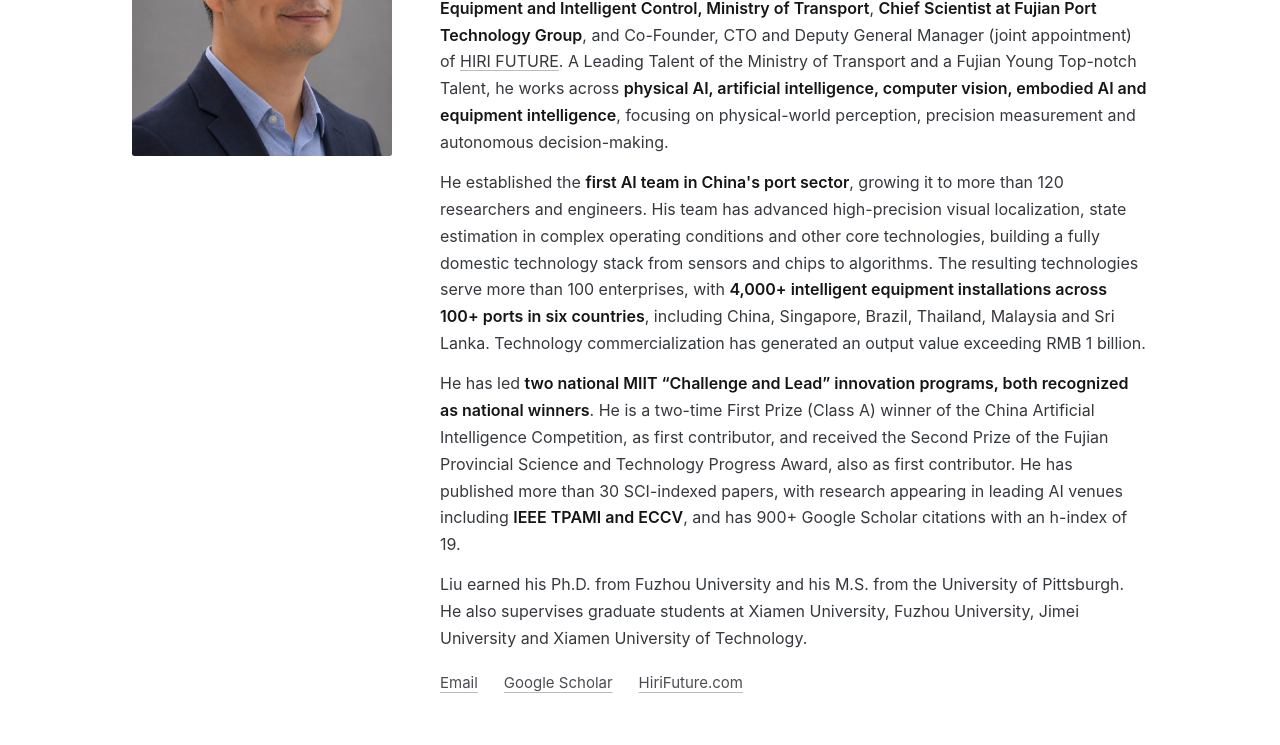
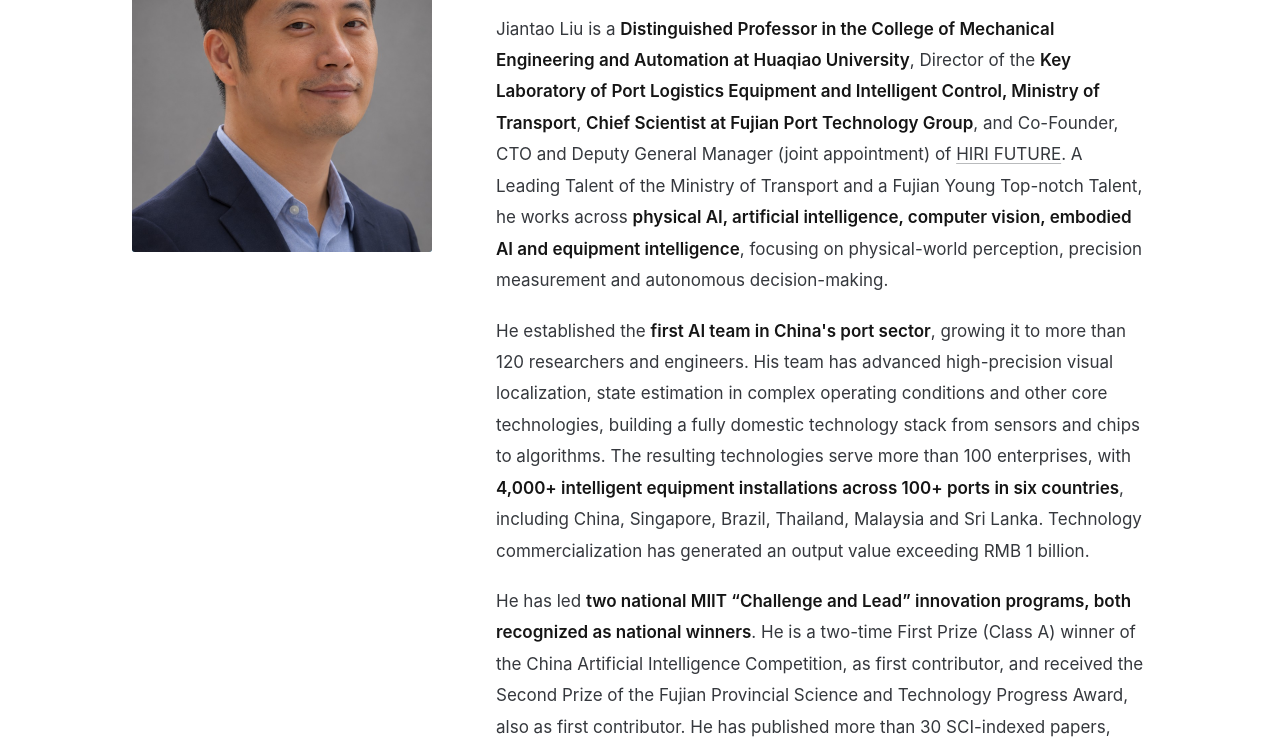
Before and after one commit to my1347/my1347.github.io, a plain HTML site: page en.html in a window 1280 px wide. Shown: the part 282-1027 px from the top of the page. Drawn offline with Linux system fonts and the light colour scheme.

Commit message:
Publish WNDN: update en.html

```diff
--- a/en.html
+++ b/en.html
@@ -11,11 +11,11 @@
 <meta property="og:title" content="Jiantao Liu — Distinguished Professor · Co-Founder of HIRI FUTURE">
 <meta property="og:description" content="physical AI, computer vision, embodied AI and equipment intelligence. PI of two national MIIT innovation programs; two-time First Prize winner of the China Artificial Intelligence Competition; technologies deployed at 100+ ports.">
 <meta property="og:image" content="https://jiantaoliu.com/assets/photo.jpg">
-<link rel="canonical" href="https://jiantaoliu.com/wndc/en.html">
+<link rel="canonical" href="https://jiantaoliu.com/wndn/en.html">
 <link rel="icon" type="image/svg+xml" href="../assets/favicon.svg">
-<link rel="stylesheet" href="../assets/wndc.css">
+<link rel="stylesheet" href="../assets/style.css">
 </head>
-<body class="version-wndc">
+<body>
 
 <header class="site-header">
   <div class="header-inner">
```
